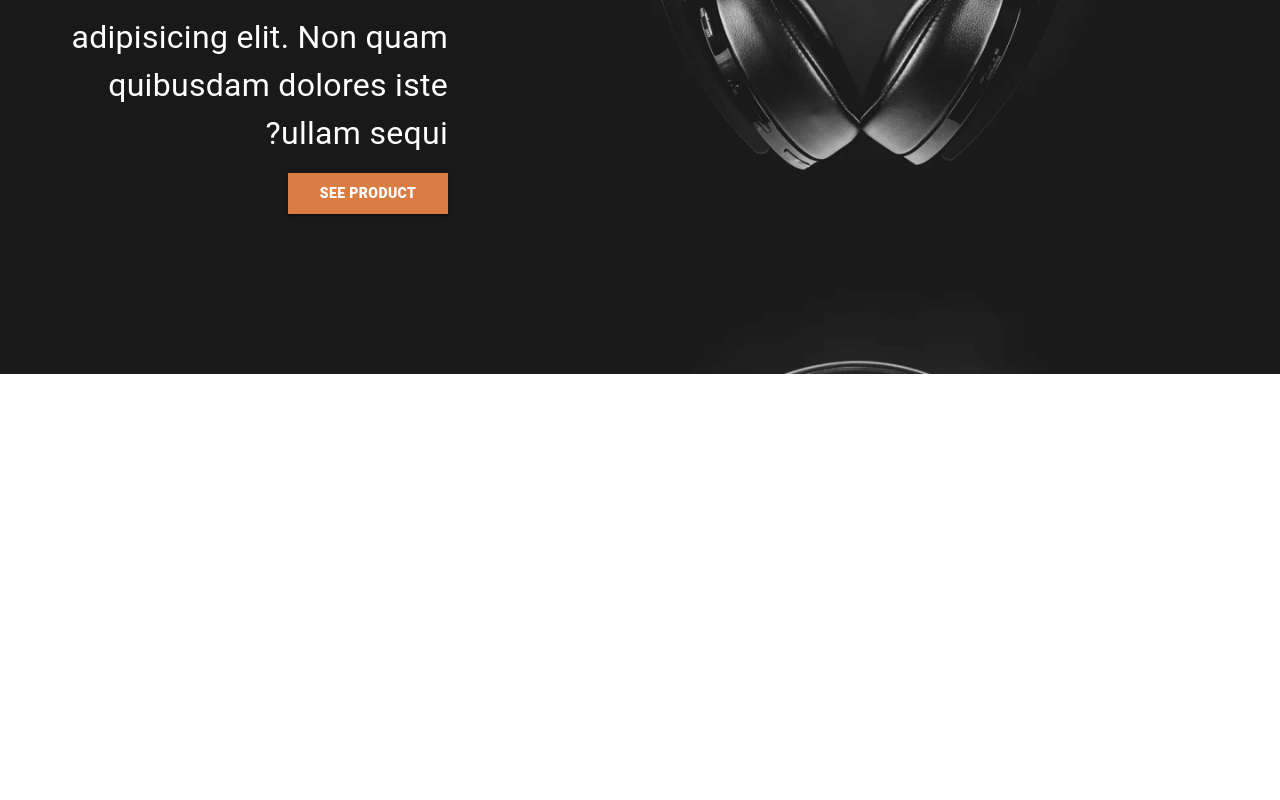
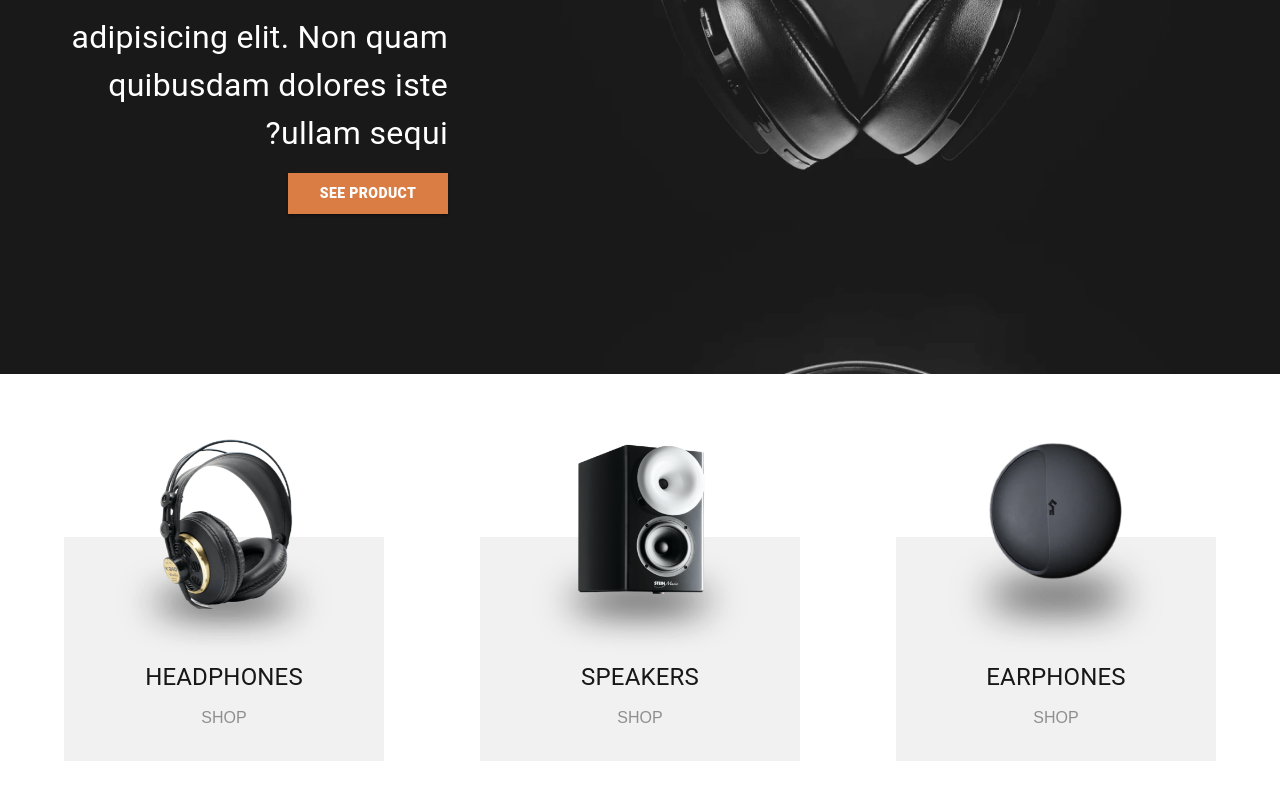
Before and after one commit to MetiPasha/techpulse-next.js, a Next.js app: page / in a window 1280 px wide. Shown: the part 426-1226 px from the top of the page. Before the commit the page ends 1040 px from the top, so only its background shows below. Built offline with nearby package versions, Linux system fonts and the light colour scheme.

Commit message:
i add 2 new component for category

```diff
--- a/src/app/page.tsx
+++ b/src/app/page.tsx
@@ -2,6 +2,7 @@ import type { NextPage } from "next";
 import Nav from "../components/Nav";
 import { Box, Container } from "@mui/material";
 import Hero from "../components/Hero";
+import CategoryCardContainer from "@/components/CategoryCardContainer";
 
 const Home: NextPage = () => {
   return (
@@ -20,11 +21,7 @@ const Home: NextPage = () => {
           <Hero />
         </Container>
       </div>
-      <Box sx={{ height: "30vh" }}>
-        <Container
-          sx={{ display: "flex", justifyContent: "space-between" }}
-        ></Container>
-      </Box>
+      <CategoryCardContainer />
     </div>
   );
 };
--- /dev/null
+++ b/src/components/CategoryCard.tsx
@@ -0,0 +1,53 @@
+import { Box, Typography } from "@mui/material";
+import Image from "next/image";
+import Link from "next/link";
+import React from "react";
+
+interface Props {
+  category: string;
+}
+
+const CategoryCard = ({ category }: Props) => {
+  return (
+    <Box
+      sx={{
+        display: "flex",
+        flexDirection: "column",
+        alignItems: "center",
+        minWidth: "20rem",
+      }}
+    >
+      <Image
+        src={`/assets/shared/desktop/image-category-thumbnail-${category}.png`}
+        width={250}
+        height={225}
+        alt={category}
+      />
+      <Typography
+        variant="h4"
+        sx={{
+          marginBottom: "1rem",
+          textTransform: "uppercase",
+          fontSize: "1.5rem",
+        }}
+      >
+        {category}
+      </Typography>
+      <Link href={`/${category}`} style={{ color: "#8f8f8f" }}>
+        SHOP
+      </Link>
+      <Box
+        sx={{
+          backgroundColor: "#f1f1f1",
+          width: "100%",
+          height: "14rem",
+          position: "relative",
+          bottom: "190px",
+          zIndex: "-1",
+        }}
+      ></Box>
+    </Box>
+  );
+};
+
+export default CategoryCard;
--- /dev/null
+++ b/src/components/CategoryCardContainer.tsx
@@ -0,0 +1,17 @@
+import { Box, Container } from "@mui/material";
+import React from "react";
+import CategoryCard from "./CategoryCard";
+
+const CategoryCardContainer = () => {
+  return (
+    <Box sx={{ margin: "4rem 0" }}>
+      <Container sx={{ display: "flex", justifyContent: "space-between" }}>
+        <CategoryCard category="headphones" />
+        <CategoryCard category="speakers" />
+        <CategoryCard category="earphones" />
+      </Container>
+    </Box>
+  );
+};
+
+export default CategoryCardContainer;
```
